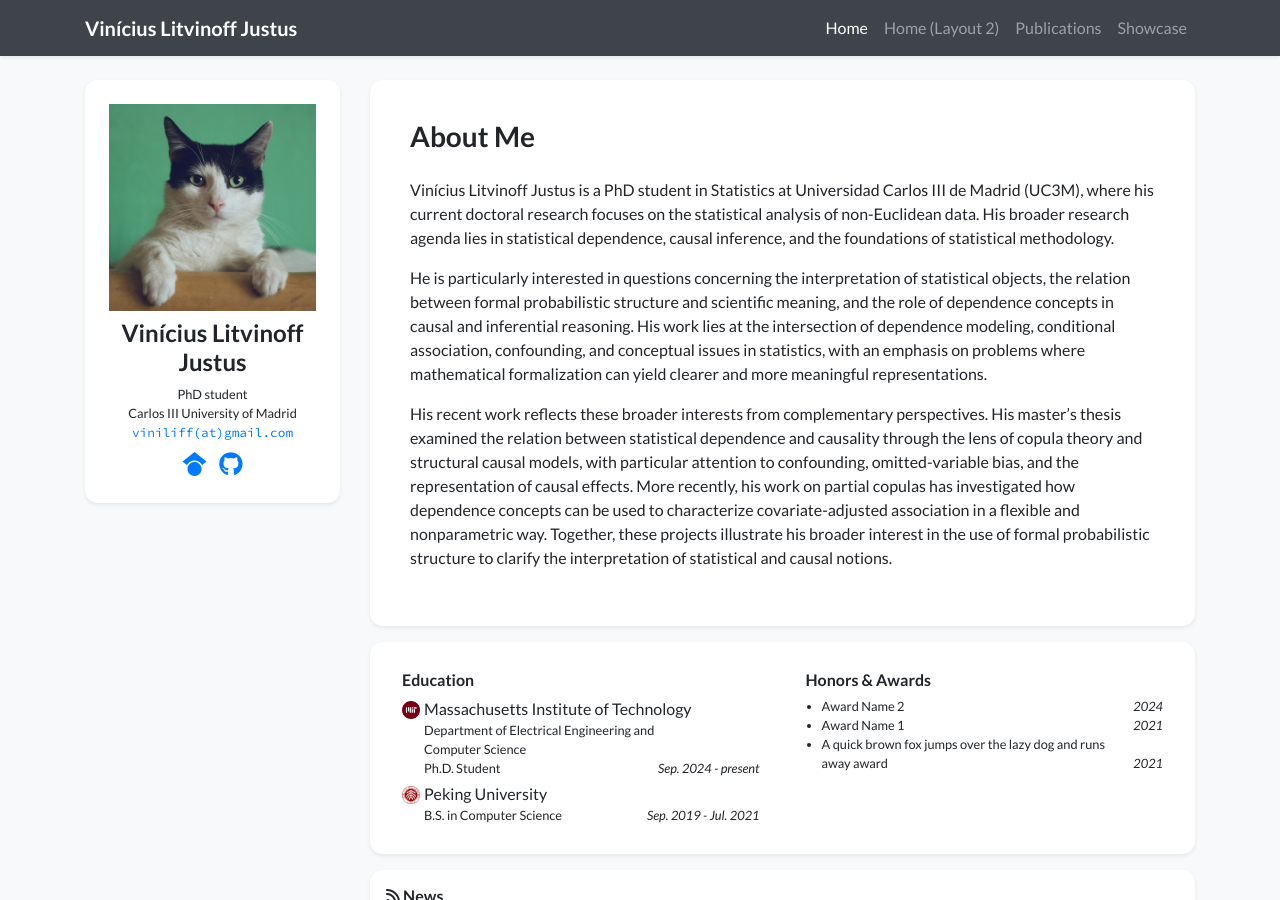
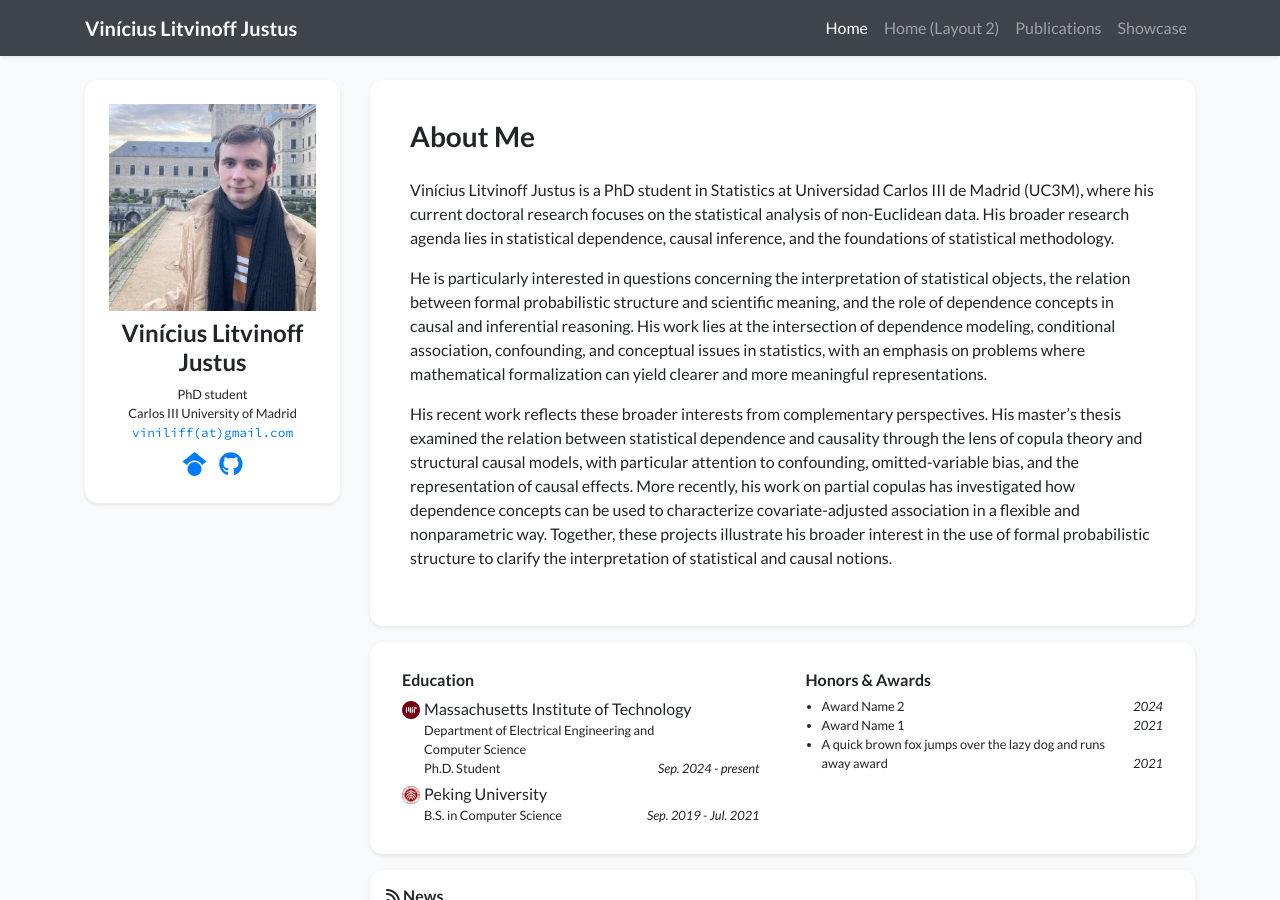
Before and after one commit to viniciusliff/viniciusliff.github.io, a Jekyll site: the page built from index.html, in a window 1280 px wide and 900 px high. Built offline with Jekyll 4.4.1, drawn with Linux system fonts in a browser that asks for light colours; nearby versions of some CDN libraries; a style sheet for code colours, icons or effects is not loaded.

Commit message:
Update portrait URL in profile.yml

```diff
--- a/_data/profile.yml
+++ b/_data/profile.yml
@@ -31,7 +31,7 @@ short_bio: >-
   His recent work reflects these broader interests from complementary perspectives. His master’s thesis examined the relation between statistical dependence and causality through the lens of copula theory and structural causal models, with particular attention to confounding, omitted-variable bias, and the representation of causal effects. More recently, his work on partial copulas has investigated how dependence concepts can be used to characterize covariate-adjusted association in a flexible and nonparametric way. Together, these projects illustrate his broader interest in the use of formal probabilistic structure to clarify the interpretation of statistical and causal notions.
   </p>
 
-portrait_url: /assets/images/photos/portrait.jpg
+portrait_url: /assets/images/photos/photo_5129641203426069413_x.jpg
 portrait_caption: >-
   That's me :)
 
```
